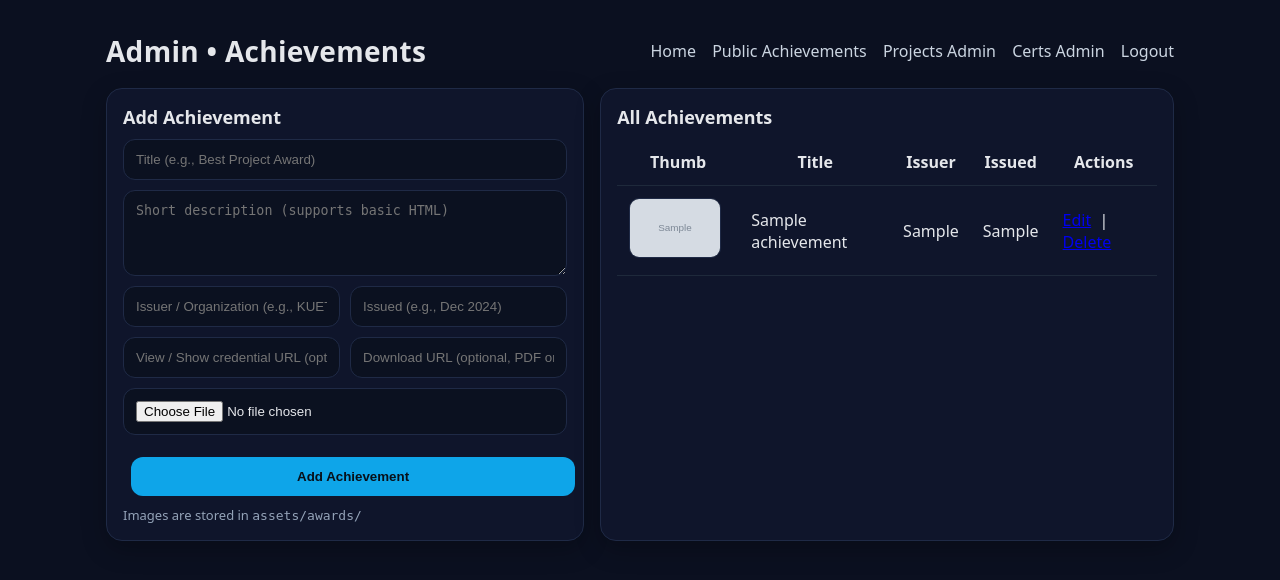
After one commit to Adit-Mugdha-das/portfolio_2107118, a PHP site: page /admin_achievements.php in a window 1280 px wide. The commit adds this page. Shown: the top 580 px of the page. Run offline with PHP 8.4, Linux system fonts and the light colour scheme; the visitor is signed in with stand-in values (Sample User, id 1); tables that the repository leaves empty or names only in its code hold one stand-in row (values such as "Sample post"); grey boxes marked "Sample" are stand-in pictures.

Commit message:
achivement added

```diff
--- /dev/null
+++ b/admin_achievements.php
@@ -0,0 +1,171 @@
+<?php
+require __DIR__ . '/auth.php';
+require_login();
+require __DIR__ . '/db.php';
+
+$notice = '';
+
+// CREATE
+if ($_SERVER['REQUEST_METHOD'] === 'POST' && ($_POST['action'] ?? '') === 'create') {
+  $title      = trim($_POST['title'] ?? '');
+  $org        = trim($_POST['org'] ?? '');
+  $issued     = trim($_POST['issued'] ?? '');
+  $blurb      = trim($_POST['blurb'] ?? '');
+  $verify_url = trim($_POST['verify_url'] ?? '');
+  $download   = trim($_POST['download_url'] ?? '');
+
+  // image upload (single)
+  $imgName = '';
+  if (!empty($_FILES['image']['name'])) {
+    $orig = $_FILES['image']['name'];
+    $ext  = strtolower(pathinfo($orig, PATHINFO_EXTENSION));
+    if (in_array($ext, ['jpg','jpeg','png','webp','gif'])) {
+      if (!is_dir(__DIR__.'/assets/awards')) @mkdir(__DIR__.'/assets/awards', 0775, true);
+      $safe  = preg_replace('/[^a-zA-Z0-9_\.-]/','_', $orig);
+      $imgName = time().'_'.$safe;
+      $dest  = __DIR__ . '/assets/awards/' . $imgName;
+      move_uploaded_file($_FILES['image']['tmp_name'], $dest);
+    }
+  }
+
+  if ($title !== '') {
+    $sql = "INSERT INTO achievements (title, org, issued, blurb, verify_url, download_url, image)
+            VALUES (?,?,?,?,?,?,?)";
+    $stmt = $conn->prepare($sql);
+    $stmt->bind_param('sssssss', $title, $org, $issued, $blurb, $verify_url, $download, $imgName);
+    $stmt->execute();
+    $notice = '✅ Achievement added.';
+  } else {
+    $notice = '⚠️ Title is required.';
+  }
+}
+
+// DELETE
+if (isset($_GET['delete'])) {
+  $id = (int)$_GET['delete'];
+
+  // delete image file
+  $s = $conn->prepare("SELECT image FROM achievements WHERE id=?");
+  $s->bind_param('i', $id);
+  $s->execute();
+  if ($row = $s->get_result()->fetch_assoc()) {
+    if (!empty($row['image'])) {
+      $p = __DIR__ . '/assets/awards/' . $row['image'];
+      if (is_file($p)) @unlink($p);
+    }
+  }
+
+  $d = $conn->prepare("DELETE FROM achievements WHERE id=?");
+  $d->bind_param('i', $id);
+  $d->execute();
+  header('Location: admin_achievements.php?msg=deleted');
+  exit;
+}
+
+// LIST
+$rows = $conn->query("SELECT id, title, org, issued, image FROM achievements ORDER BY id DESC")->fetch_all(MYSQLI_ASSOC);
+?>
+<!DOCTYPE html>
+<html lang="en">
+<head>
+  <meta charset="UTF-8" />
+  <title>Admin • Achievements</title>
+  <link rel="stylesheet" href="assets/css/style.css" />
+  <style>
+    body.is-dark { background:#0b1020; color:#e5e7eb; }
+    .admin-wrap { max-width:1100px; margin:32px auto; padding:0 16px; }
+    .admin-header { display:flex; align-items:center; justify-content:space-between; margin-bottom:18px; }
+    .admin-title { font-size:28px; font-weight:800; letter-spacing:.3px; }
+    .admin-nav a { color:#cbd5e1; margin-left:12px; text-decoration:none; }
+    .notice { margin:10px 0 18px; padding:10px 12px; border-radius:10px; background:#0f172a; border:1px solid #1f2937; }
+    .card { background:#0f152b; border:1px solid #1f2a46; border-radius:16px; box-shadow:0 8px 24px rgba(0,0,0,.25); }
+    .card-pad { padding:16px; }
+    .grid-2 { display:grid; grid-template-columns: 1fr 1.2fr; gap:16px; }
+    .form-grid { display:grid; gap:10px; }
+    .input, .textarea, .file, .btn { width:100%; }
+    .input, .textarea, .file { padding:12px; background:#0b1120; color:#e5e7eb; border:1px solid #1f2a46; border-radius:12px; }
+    .row-2 { display:grid; grid-template-columns:1fr 1fr; gap:10px; }
+    .btn { padding:12px 14px; border:0; border-radius:12px; background:#0ea5e9; color:#081019; font-weight:700; cursor:pointer; }
+    .table { width:100%; border-collapse:collapse; }
+    .table th, .table td { border-bottom:1px solid #1e293b; padding:12px; }
+    .thumb { width:92px; height:60px; object-fit:cover; border-radius:10px; background:#0b1120; border:1px solid #1f2a46; margin-right:6px; }
+    .muted { color:#94a3b8; font-size:13px; }
+    @media (max-width: 900px){ .grid-2{ grid-template-columns:1fr } }
+  </style>
+</head>
+<body class="is-dark">
+  <div class="admin-wrap">
+    <div class="admin-header">
+      <div class="admin-title">Admin • Achievements</div>
+      <div class="admin-nav">
+        <a href="homepage.php">Home</a>
+        <a href="achievements.php">Public Achievements</a>
+        <a href="admin_projects.php">Projects Admin</a>
+        <a href="admin_certificates.php">Certs Admin</a>
+        <a href="logout.php">Logout</a>
+      </div>
+    </div>
+
+    <?php if(!empty($_GET['msg']) || !empty($notice)): ?>
+      <div class="notice"><?= htmlspecialchars($_GET['msg'] ?? $notice) ?></div>
+    <?php endif; ?>
+
+    <div class="grid-2">
+      <!-- Create -->
+      <div class="card card-pad">
+        <h3 style="margin:0 0 10px; font-size:18px;">Add Achievement</h3>
+        <form class="form-grid" method="post" enctype="multipart/form-data">
+          <input type="hidden" name="action" value="create">
+          <input class="input" type="text" name="title" placeholder="Title (e.g., Best Project Award)" required />
+          <textarea class="textarea" name="blurb" rows="4" placeholder='Short description (supports basic HTML)'></textarea>
+
+          <div class="row-2">
+            <input class="input" type="text" name="org" placeholder="Issuer / Organization (e.g., KUET)" />
+            <input class="input" type="text" name="issued" placeholder="Issued (e.g., Dec 2024)" />
+          </div>
+
+          <div class="row-2">
+            <input class="input" type="url" name="verify_url" placeholder="View / Show credential URL (optional)" />
+            <input class="input" type="url" name="download_url" placeholder="Download URL (optional, PDF or image)" />
+          </div>
+
+          <input class="file" type="file" name="image" accept=".jpg,.jpeg,.png,.webp,.gif" />
+          <button class="btn" type="submit">Add Achievement</button>
+          <div class="muted">Images are stored in <code>assets/awards/</code></div>
+        </form>
+      </div>
+
+      <!-- List -->
+      <div class="card card-pad">
+        <h3 style="margin:0 0 10px; font-size:18px;">All Achievements</h3>
+        <table class="table">
+          <thead>
+            <tr><th>Thumb</th><th>Title</th><th>Issuer</th><th>Issued</th><th>Actions</th></tr>
+          </thead>
+          <tbody>
+          <?php if (!$rows): ?>
+            <tr><td colspan="5" class="muted">No achievements yet.</td></tr>
+          <?php else: foreach($rows as $r): ?>
+            <tr>
+              <td>
+                <?php if (!empty($r['image'])): ?>
+                  <img class="thumb" src="<?='assets/awards/'.htmlspecialchars($r['image'])?>" alt="">
+                <?php endif; ?>
+              </td>
+              <td><?= htmlspecialchars($r['title']) ?></td>
+              <td><?= htmlspecialchars($r['org'] ?? '') ?></td>
+              <td><?= htmlspecialchars($r['issued'] ?? '') ?></td>
+              <td>
+                <a href="<?='admin_achievement_edit.php?id='.$r['id']?>">Edit</a>
+                &nbsp;|&nbsp;
+                <a href="<?='admin_achievements.php?delete='.$r['id']?>" onclick="return confirm('Delete this achievement?')">Delete</a>
+              </td>
+            </tr>
+          <?php endforeach; endif; ?>
+          </tbody>
+        </table>
+      </div>
+    </div>
+  </div>
+</body>
+</html>
--- a/admin_certificates.php
+++ b/admin_certificates.php
@@ -111,6 +111,9 @@ $rows = $conn->query("SELECT id, title, issuer, issued_at, image FROM certificat
         <a href="homepage.php">Home</a>
         <a href="certifications.php">Public Certifications</a>
         <a href="admin_projects.php">Projects Admin</a>
+        <a href="admin_achievements.php">Achvmts Admin</a>
+        <a href="logout.php">Logout</a>
+      </div>
       </div>
     </div>
 
--- a/admin_projects.php
+++ b/admin_projects.php
@@ -120,6 +120,7 @@ $rows = $conn->query("SELECT id, title, image, link FROM projects ORDER BY id DE
         <a href="homepage.php">Home</a>
         <a href="projects.php">Public Projects</a>
         <a href="admin_certificates.php">Certificates Admin</a>
+        <a href="admin_achievements.php">Achvmts Admin</a>
         <a href="logout.php">Logout</a>
       </div>
     </div>
```
Also changed, not shown: achievements.php (added, +109 -0 lines), admin_achievement_edit.php (added, +137 -0 lines), assets/awards/1756220282_best_project.jpeg (added).
